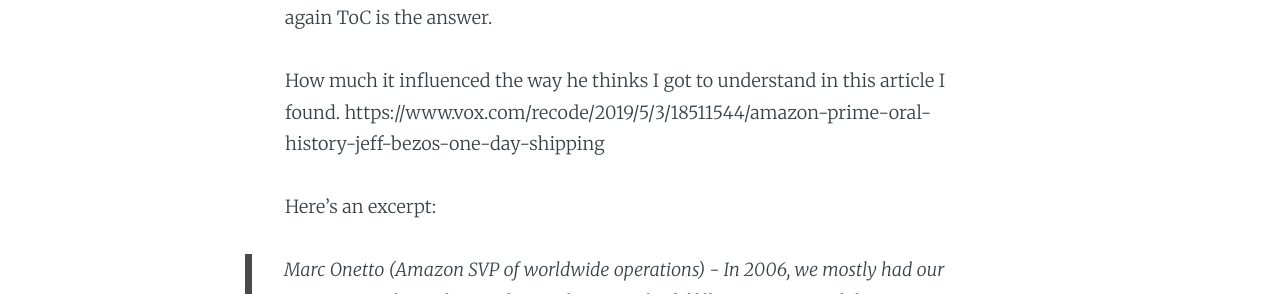
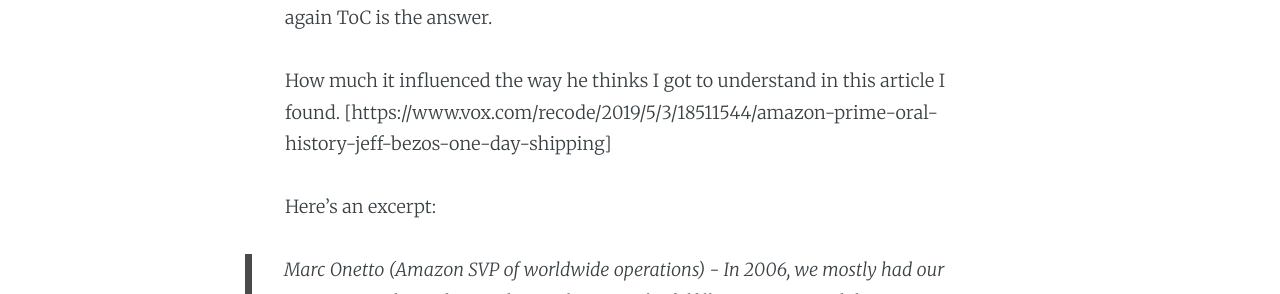
Before and after one commit to dragan-stepanovic/dragan-stepanovic.github.io, a Jekyll site: the page built from _posts/2021-02-04-toc-and-amazon.md, in a window 1280 px wide. Shown: the part 541-835 px from the top of the page. Built offline with Jekyll 4.4.1, drawn with Linux system fonts in a browser that asks for light colours; our own code applies the rules of GitHub Pages for plain Markdown files; comment, search, counter and statistics services are not loaded.

```diff
--- a/_posts/2021-02-04-toc-and-amazon.md
+++ b/_posts/2021-02-04-toc-and-amazon.md
@@ -9,7 +9,7 @@ The famous business model he drew on a napkin is coming from ToC's Throughput Ac
 Also, if you're wondering how Amazon was able to achieve same-day delivery, again ToC is the answer.
 
 How much it influenced the way he thinks I got to understand in this article I found.
-https://www.vox.com/recode/2019/5/3/18511544/amazon-prime-oral-history-jeff-bezos-one-day-shipping
+[https://www.vox.com/recode/2019/5/3/18511544/amazon-prime-oral-history-jeff-bezos-one-day-shipping]
 
 Here's an excerpt:
 
```
